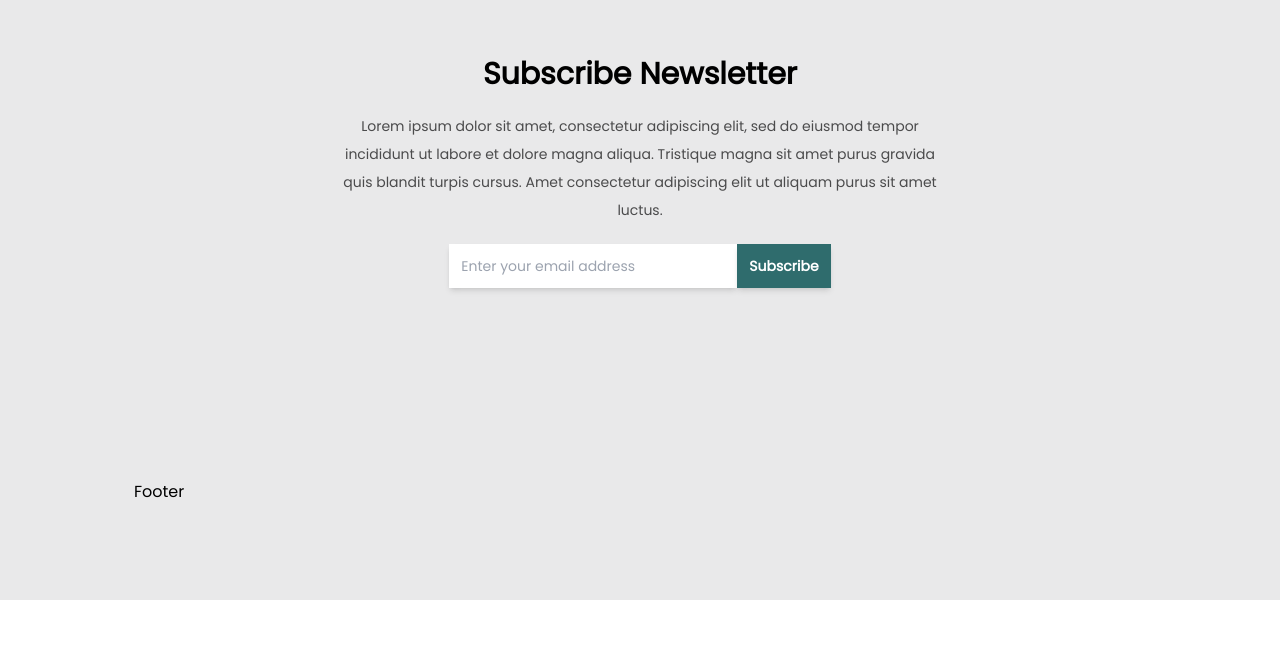
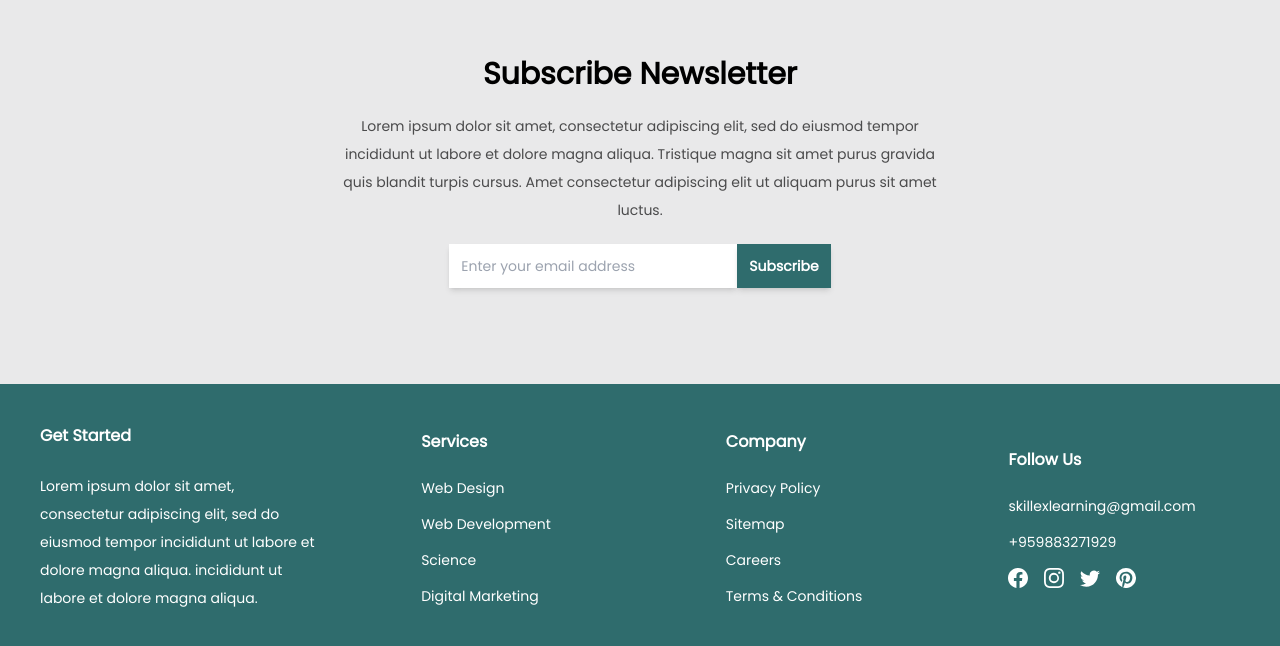
Before and after one commit to abdulkareemm/akm-teach, a React (Create React App) app: page / in a window 1280 px wide. Shown: the part 3816-4462 px from the top of the page. Before the commit the page ends 4416 px from the top, so only its background shows below. Built offline with nearby package versions, Linux system fonts and the light colour scheme; the HTML template or start-up script is replaced by a standard one.

Commit message:
add animation

```diff
--- a/src/components/container/Footer.jsx
+++ b/src/components/container/Footer.jsx
@@ -1,9 +1,85 @@
-import React from 'react'
+import React from "react";
+import {
+  BsFacebook,
+  BsInstagram,
+  BsTwitter,
+  BsPinterest,
+} from "react-icons/bs";
+import { motion } from "framer-motion";
 
 const Footer = () => {
   return (
-    <div className='section' id="footer">Footer</div>
-  )
-}
+    <motion.div
+      initial={{ height: 0 }}
+      whileInView={{ height: "auto" }}
+      transition={{ duration: 1 }}
+      className="bg-Teal p-10"
+    >
+      <div className="grid md:grid-cols-4 sm:grid-cols-3 xs:grid-cols-2 grid-cols-1 place-items-center gap-8 text-white">
+        <div>
+          <div className="font-bold mb-6">Get Started</div>
+          <p className="text-sm leading-7 ">
+            Lorem ipsum dolor sit amet, consectetur adipiscing elit, sed do
+            eiusmod tempor incididunt ut labore et dolore magna aliqua.
+            incididunt ut labore et dolore magna aliqua.
+          </p>
+        </div>
+        <div>
+          <div className="font-bold mb-6">Services</div>
+          <div className="flex flex-col gap-4">
+            <a href="" className="text-sm hover:underline">
+              Web Design
+            </a>
+            <a href="" className="text-sm hover:underline">
+              Web Development
+            </a>
+            <a href="" className="text-sm hover:underline">
+              Science
+            </a>
+            <a href="" className="text-sm hover:underline">
+              Digital Marketing
+            </a>
+          </div>
+        </div>
+        <div>
+          <div className="font-bold mb-6">Company</div>
+          <div className="flex flex-col gap-4">
+            <a href="" className="text-sm hover:underline">
+              Privacy Policy
+            </a>
+            <a href="" className="text-sm hover:underline">
+              Sitemap
+            </a>
+            <a href="" className="text-sm hover:underline">
+              Careers
+            </a>
+            <a href="" className="text-sm hover:underline">
+              Terms & Conditions
+            </a>
+          </div>
+        </div>
+        <div>
+          <div className="font-bold mb-6">Follow Us</div>
+          <div className="text-sm mb-4">skillexlearning@gmail.com</div>
+          <div className="text-sm">+959883271929</div>
+          <div className="flex gap-4 mt-4">
+            <a href="" className="hover:scale-110 text-xl">
+              <BsFacebook />
+            </a>
+            <a href="" className="hover:scale-110 text-xl">
+              <BsInstagram />
+            </a>
+            <a href="" className="hover:scale-110 text-xl">
+              <BsTwitter />
+            </a>
+            <a href="" className="hover:scale-110 text-xl">
+              <BsPinterest />
+            </a>
+          </div>
+        </div>
+      </div>
+    </motion.div>
+  );
+};
 
-export default Footer
+export default Footer;
--- a/src/components/container/Home.jsx
+++ b/src/components/container/Home.jsx
@@ -1,8 +1,27 @@
 import React from "react";
 import hero from "../../assets/hero.png";
 import { logos } from "../../Data";
+import { motion } from "framer-motion";
 
 const Home = () => {
+  const container = {
+    hidden: {
+      opacity: 0,
+      scale: 0,
+    },
+    visible: {
+      opacity: 1,
+      scale: 1,
+      transition: {
+        delyChildren: 0.3,
+        staggerChildren: 0.2,
+      },
+    },
+  };
+  const item = {
+    hidden: { y: 20, opacity: 0 },
+    visible: { y: 0, opacity: 1 },
+  };
   return (
     <div className="section" id="home">
       <div className="md:flex items-center justify-center">
@@ -37,13 +56,13 @@ const Home = () => {
           We collaborate with{" "}
           <span className="text-Teal">100+ leading universites ans companies</span>
         </p>
-        <div className="flex items-center justify-center flex-wrap gap-8 p-2">
+        <motion.div variants={container} initial="hidden" whileInView="visible"  className="flex items-center justify-center flex-wrap gap-8 p-2">
           {logos.map((logo,idx)=>(
-            <div className="w-28" key={idx}>
+            <motion.div variants={item}  className="w-28" key={idx}>
               <img src={logo} alt="" className="w-full object-cover"/>
-            </div>
+            </motion.div>
           ))}
-        </div>
+        </motion.div>
       </div>
     </div>
   );
--- a/src/components/container/course/Categories.jsx
+++ b/src/components/container/course/Categories.jsx
@@ -1,14 +1,19 @@
 import React from "react";
+import {motion} from "framer-motion"
 
 const Categories = ({ icon, category }) => {
+  const item = {
+    hidden:{y:20,opacity: 0},
+    visible:{y:0,opacity: 1}
+  }
   return (
-    <div className="flex items-center flex-col gap-4 bg-white p-8 rounded-md">
+    <motion.div variants={item} whileHover={{scale:1.1}} className="flex items-center flex-col gap-4 bg-white p-8 rounded-md">
       <div className="text-4xl text-Teal ">{icon}</div>
       <div className="tracking-wide">{category}</div>
       <a href="" className="text-sm text-gray hover:text-blue-600">
         View More
       </a>
-    </div>
+    </motion.div>
   );
 };
 
--- a/src/components/container/course/Courses.jsx
+++ b/src/components/container/course/Courses.jsx
@@ -2,8 +2,22 @@ import React from "react";
 import { categories, courses } from "../.../../../../Data";
 import Categories from "./Categories";
 import Course from "./Course";
-
+import { motion } from "framer-motion";
 const Courses = () => {
+  const container = {
+    hidden: {
+      opacity: 0,
+      scale: 0,
+    },
+    visible: {
+      opacity: 1,
+      scale: 1,
+      transition: {
+        delyChildren: 0.3,
+        staggerChildren: 0.2,
+      },
+    },
+  };
   return (
     <div className="section" id="courses">
       <div className="text-center">
@@ -17,11 +31,15 @@ const Courses = () => {
           consectetur adipiscing elit ut aliquam purus sit amet luctus.
         </p>
       </div>
-      <div className="grid md:grid-cols-4 sm:grid-cols-2 mt-12 gap-8">
+      <motion.div
+      variants={container}
+      initial="hidden"
+      whileInView="visible"
+      className="grid md:grid-cols-4 sm:grid-cols-2 mt-12 gap-8">
         {categories.map((categorie) => {
           return <Categories key={categorie.id} {...categorie} />;
         })}
-      </div>
+      </motion.div>
       <div className="text-xl font-bold mt-32">Most Populer Courses</div>
       <div className="mt-12 overflow-x-hidden w-full">
         <div className="flex gap-8 md-w-full sm:w-[170%] xs:w-[340%] w-[480%] animate-slide">
--- a/src/components/navbar/Navbar.jsx
+++ b/src/components/navbar/Navbar.jsx
@@ -1,22 +1,21 @@
-import React from "react";
+import React, { useState, useEffect } from "react";
 import { navLinks } from "../../Data";
 import { HiMenuAlt1, HiX } from "react-icons/hi";
 import NavLink from "./NavLink";
-import { useState } from "react";
 import MobileNavLink from "./MobileNavLink";
-import { useEffect } from "react";
+import {motion} from "framer-motion"
+
 const Navbar = () => {
-  const [toggel,setToggel] = useState(false)
-  const [active,setActive] =useState(false)
+  const [toggel, setToggel] = useState(false);
+  const [active, setActive] = useState(false);
 
-  useEffect(()=>{
-
-    const scrollActive = ()=>{
-      setActive(window.scrollY>20)
-    }
-    window.addEventListener('scroll',scrollActive)
-    return ()=>window.removeEventListener("scroll",scrollActive)
-  },[active])
+  useEffect(() => {
+    const scrollActive = () => {
+      setActive(window.scrollY > 20);
+    };
+    window.addEventListener("scroll", scrollActive);
+    return () => window.removeEventListener("scroll", scrollActive);
+  }, [active]);
   return (
     <div
       className={`${
@@ -48,7 +47,7 @@ const Navbar = () => {
               Sign Up
             </button>
             {toggel && (
-              <div className="fixed h-full w-96 top-0 left-0 z-20 bg-Teal text-white flex flex-col justify-center items-center shadow-lg gap-8 py-8 ">
+              <motion.div initial={{x:-500 ,opacity:0}} animate={{x:0,opacity:1}} transition={{duration:0.3}} className="fixed h-full w-96 top-0 left-0 z-20 bg-Teal text-white flex flex-col justify-center items-center shadow-lg gap-8 py-8 ">
                 {navLinks.map((navLink) => {
                   return (
                     <MobileNavLink
@@ -62,7 +61,7 @@ const Navbar = () => {
                   className="absolute right-14 top-12 text-3xl border border-solid cursor-pointer hover:bg-white hover:text-black"
                   onClick={() => setToggel(false)}
                 />
-              </div>
+              </motion.div>
             )}
           </div>
         </div>
```
Also changed, not shown: src/components/container/Teacher.jsx (+7 -3 lines).
